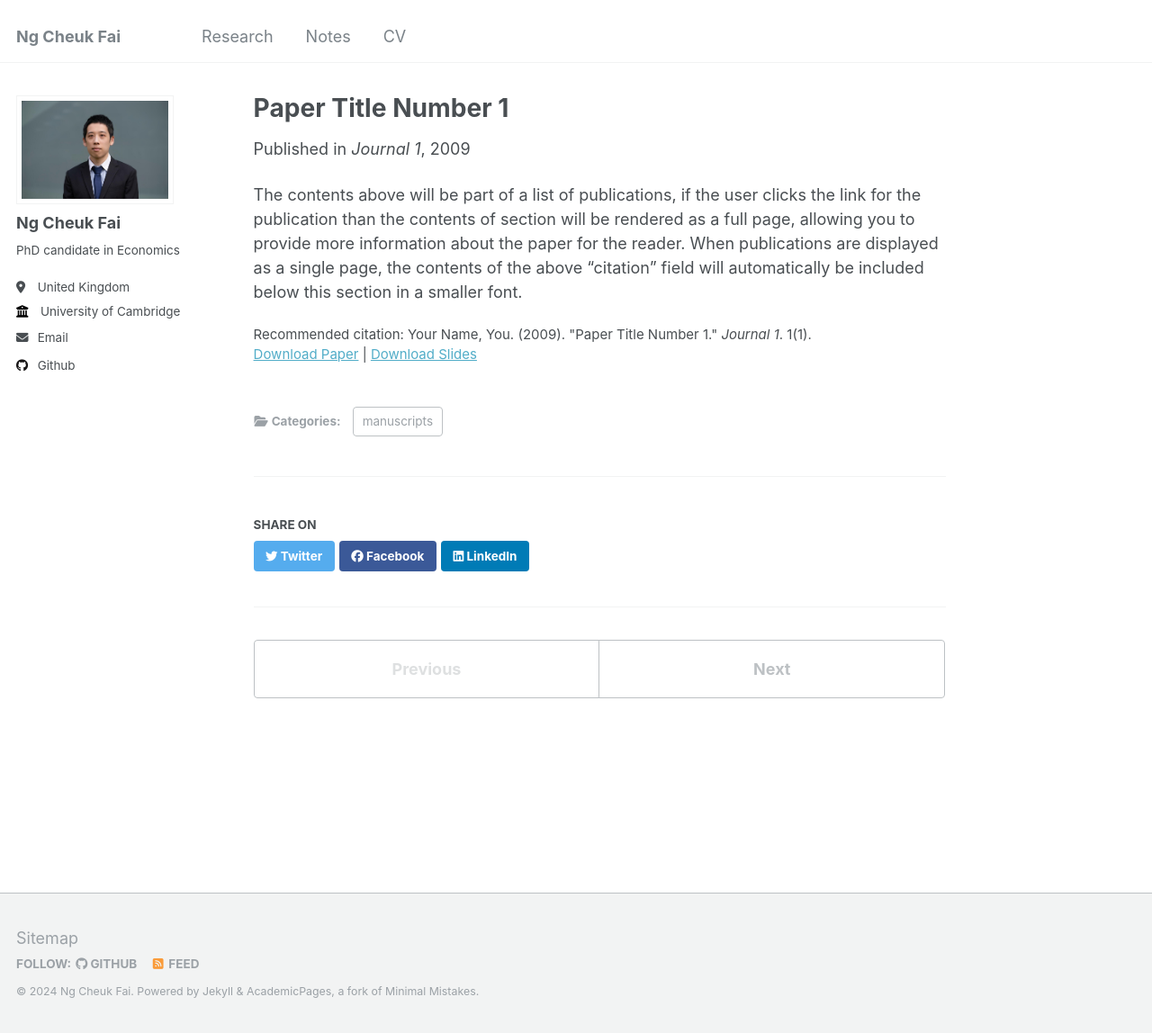
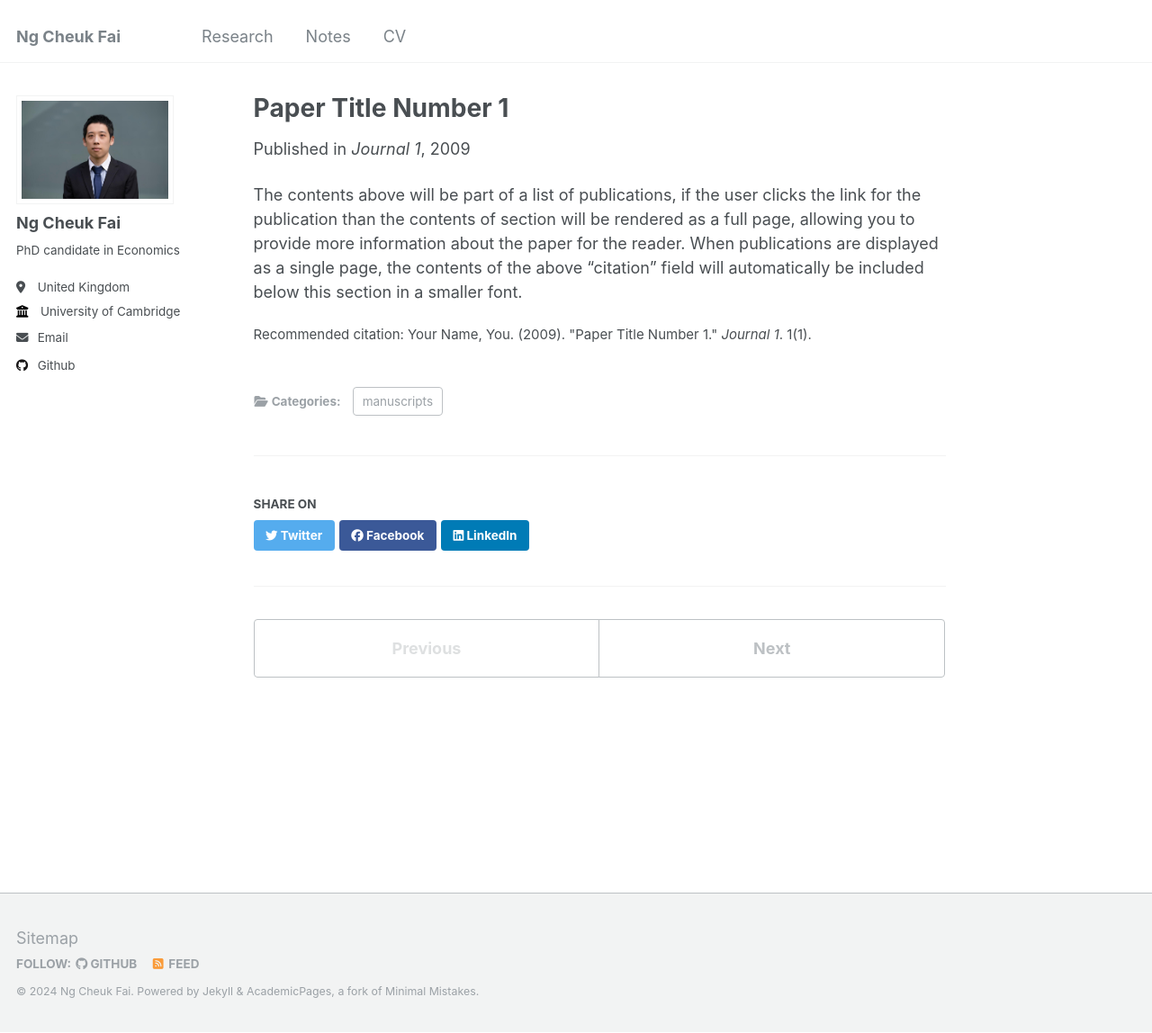
Before and after one commit to ngcheukfai/ngcheukfai.github.io, a Jekyll site: the page built from _publications/2009-10-01-paper-title-number-1.md, in a window 1280 px wide and 1148 px high. Shown: the whole window at 90% size. Built offline with Jekyll 4.4.1, drawn with Linux system fonts in a browser that asks for light colours; part of the change alters nothing that is shown.

Commit message:
change research section

```diff
--- a/_publications/2009-10-01-paper-title-number-1.md
+++ b/_publications/2009-10-01-paper-title-number-1.md
@@ -6,8 +6,8 @@ permalink: /publication/2009-10-01-paper-title-number-1
 excerpt: 'This paper is about the number 1. The number 2 is left for future work.'
 date: 2009-10-01
 venue: 'Journal 1'
-slidesurl: 'http://academicpages.github.io/files/slides1.pdf'
-paperurl: 'http://academicpages.github.io/files/paper1.pdf'
+#slidesurl: 'http://academicpages.github.io/files/slides1.pdf'
+#paperurl: 'http://academicpages.github.io/files/paper1.pdf'
 citation: 'Your Name, You. (2009). &quot;Paper Title Number 1.&quot; <i>Journal 1</i>. 1(1).'
 ---
 
```
Also changed, not shown: 2 other files.
